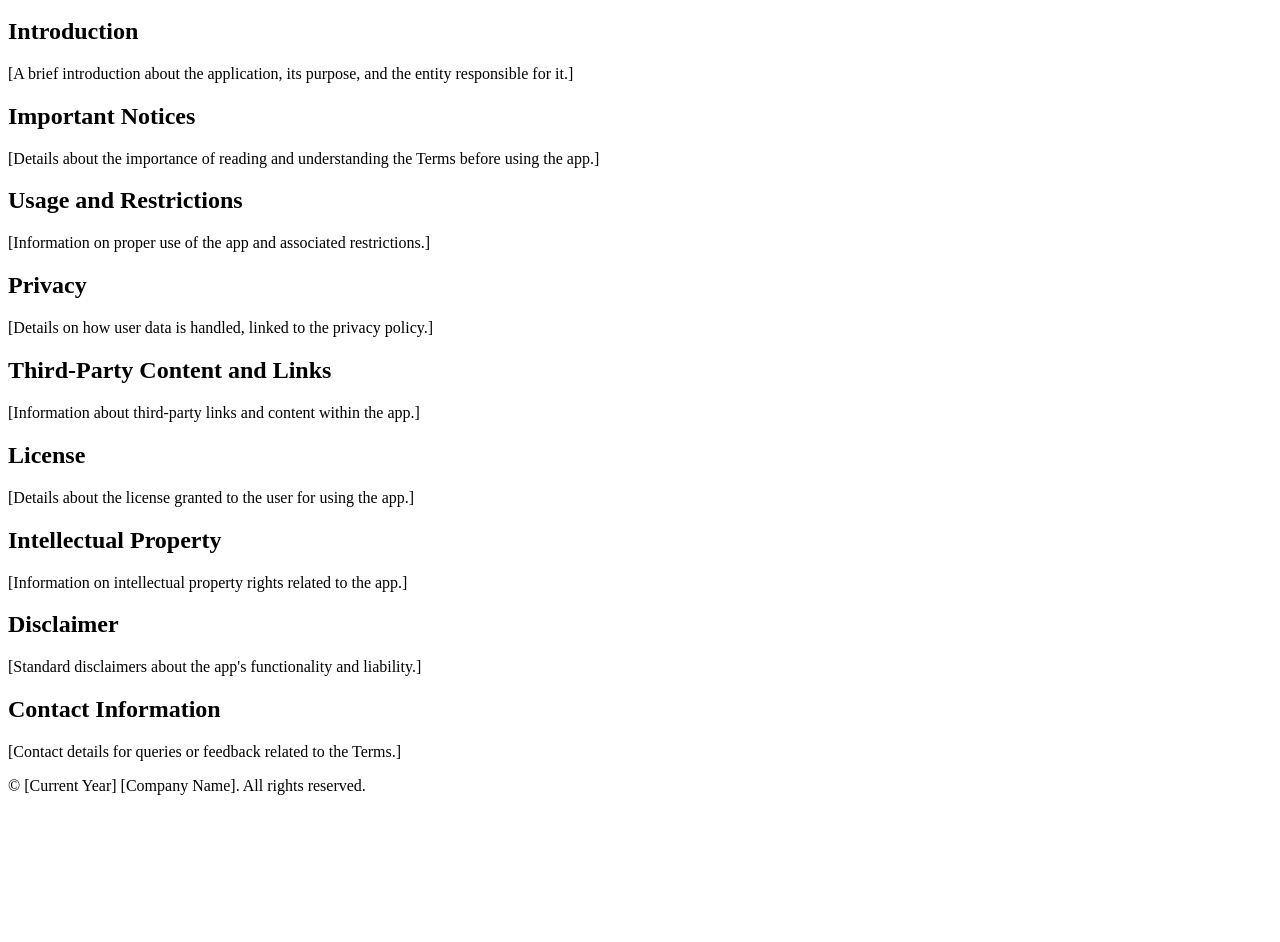
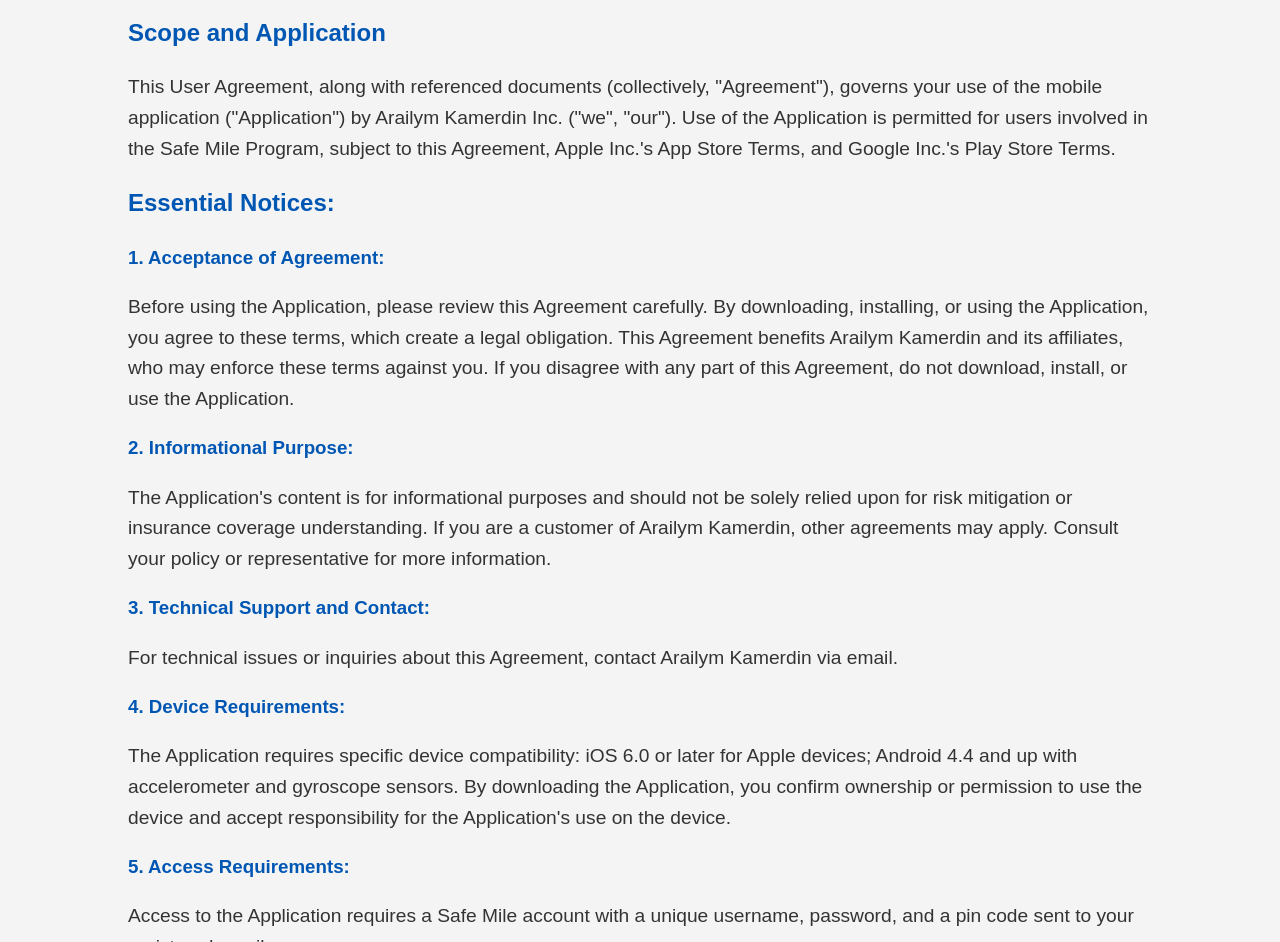
Before and after one commit to kahaxzxz/tos.github.io, a plain HTML site: page index.html in a window 1280 px wide. Shown: the part 100-1042 px from the top of the page. Before the commit the page ends 911 px from the top, so only its background shows below. Drawn offline with Linux system fonts and the light colour scheme.

Commit message:
Update index.html

```diff
--- a/index.html
+++ b/index.html
@@ -1,72 +1,75 @@
 <!DOCTYPE html>
-<html>
+<html lang="en">
 <head>
-    <title>Terms of Use - Mobile Applications</title>
-    <!-- Add link to CSS here if needed -->
+    <meta charset="UTF-8">
+    <meta name="viewport" content="width=device-width, initial-scale=1.0">
+    <title>Terms of Use - Mobile Application</title>
+    <style>
+        body {
+            font-family: Arial, sans-serif;
+            line-height: 1.6;
+            margin: 0;
+            padding: 0;
+            background: #f4f4f4;
+            color: #333;
+        }
+        .container {
+            width: 80%;
+            margin: auto;
+            overflow: hidden;
+            padding: 20px;
+        }
+        h1, h2, h3 {
+            color: #0056b3;
+        }
+        ul {
+            margin: 10px 0;
+        }
+        p, li {
+            font-size: 1.2em;
+            margin-bottom: 10px;
+        }
+        a {
+            color: #0056b3;
+            text-decoration: none;
+        }
+        a:hover {
+            text-decoration: underline;
+        }
+    </style>
 </head>
 <body>
     <div class="container">
         <h1>Terms of Use for Mobile Applications</h1>
-        <p class="updated-date">Updated: [Insert Date]</p>
 
-        <!-- Introduction -->
-        <section>
-            <h2>Introduction</h2>
-            <p>[A brief introduction about the application, its purpose, and the entity responsible for it.]</p>
-        </section>
+        <h2>Scope and Application</h2>
+        <p>This User Agreement, along with referenced documents (collectively, "Agreement"), governs your use of the mobile application ("Application") by Arailym Kamerdin Inc. ("we", "our"). Use of the Application is permitted for users involved in the Safe Mile Program, subject to this Agreement, Apple Inc.'s App Store Terms, and Google Inc.'s Play Store Terms.</p>
 
-        <!-- Important Notices -->
-        <section>
-            <h2>Important Notices</h2>
-            <p>[Details about the importance of reading and understanding the Terms before using the app.]</p>
-        </section>
+        <h2>Essential Notices:</h2>
+        <h3>1. Acceptance of Agreement:</h3>
+ <p>Before using the Application, please review this Agreement carefully. By downloading, installing, or using the Application, you agree to these terms, which create a legal obligation. This Agreement benefits Arailym Kamerdin and its affiliates, who may enforce these terms against you. If you disagree with any part of this Agreement, do not download, install, or use the Application. </p>
+    <h3>2. Informational Purpose:</h3>
+ <p>The Application's content is for informational purposes and should not be solely relied upon for risk mitigation or insurance coverage understanding. If you are a customer of Arailym Kamerdin, other agreements may apply. Consult your policy or representative for more information.</p>
 
-        <!-- Usage and Restrictions -->
-        <section>
-            <h2>Usage and Restrictions</h2>
-            <p>[Information on proper use of the app and associated restrictions.]</p>
-        </section>
+<h3>3. Technical Support and Contact:</h3>
+ <p>For technical issues or inquiries about this Agreement, contact Arailym Kamerdin via email.</p>
 
-        <!-- Privacy -->
-        <section>
-            <h2>Privacy</h2>
-            <p>[Details on how user data is handled, linked to the privacy policy.]</p>
-        </section>
+<h3>4. Device Requirements:</h3>
+ <p>The Application requires specific device compatibility: iOS 6.0 or later for Apple devices; Android 4.4 and up with accelerometer and gyroscope sensors. By downloading the Application, you confirm ownership or permission to use the device and accept responsibility for the Application's use on the device.</p>
 
-        <!-- Third-Party Content and Links -->
-        <section>
-            <h2>Third-Party Content and Links</h2>
-            <p>[Information about third-party links and content within the app.]</p>
-        </section>
+<h3>5. Access Requirements:</h3>
+ <p>Access to the Application requires a Safe Mile account with a unique username, password, and a pin code sent to your registered email.</p>
 
-        <!-- License -->
-        <section>
-            <h2>License</h2>
-            <p>[Details about the license granted to the user for using the app.]</p>
-        </section>
+ <h2>Acknowledgments: </h2>
 
-        <!-- Intellectual Property -->
-        <section>
-            <h2>Intellectual Property</h2>
-            <p>[Information on intellectual property rights related to the app.]</p>
-        </section>
+<h3>1.Application Terms:</h3>
+  <p>These terms apply to the Application and any updates. Arailym Kamerdin may change these terms at its discretion. Continued use after changes indicates acceptance of the new terms.</p>
 
-        <!-- Disclaimer -->
-        <section>
-            <h2>Disclaimer</h2>
-            <p>[Standard disclaimers about the app's functionality and liability.]</p>
-        </section>
+<h3>2. Updates:</h3>
+ <p> Regular updates may be required and are available through the App Store and Play Store.</p>
 
-        <!-- Contact Information -->
-        <section>
-            <h2>Contact Information</h2>
-            <p>[Contact details for queries or feedback related to the Terms.]</p>
-        </section>
-
-        <!-- Footer -->
-        <footer>
-            <p>&copy; [Current Year] [Company Name]. All rights reserved.</p>
-        </footer>
-    </div>
+<h3>3. Legal Capacity:</h3>
+  <p>By using the Application, you confirm that you are legally capable of entering into binding contracts. If using on behalf of an entity, you confirm authorization to accept these terms on its behalf.</p>
+</div>
 </body>
 </html>
```
